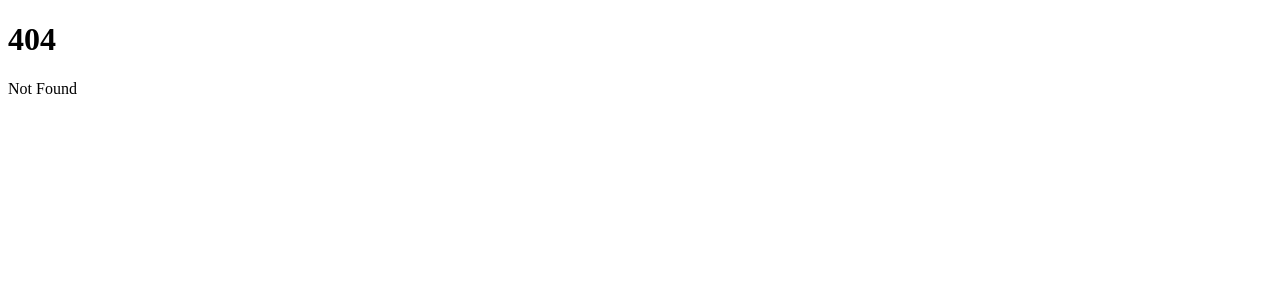
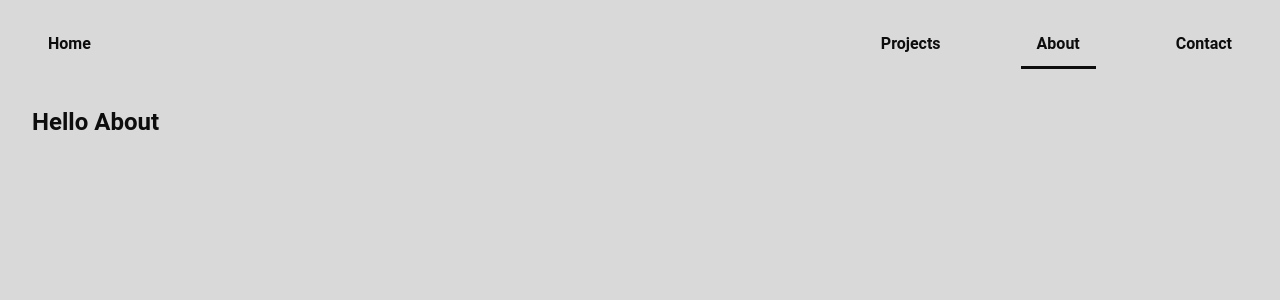
Before and after one commit to GraysonnG/portfolio-2023, a SvelteKit app: page /about in a window 1280 px wide. Before the commit this address had no page. Shown: the top 300 px of the page. Built offline with nearby package versions, Linux system fonts and the light colour scheme; a web font is replaced by a local one.

Commit message:
first pass at structure

```diff
--- /dev/null
+++ b/src/animations/shrink.ts
@@ -0,0 +1,35 @@
+import type { EasingFunction } from 'svelte/transition';
+import { cubicInOut } from 'svelte/easing';
+
+type Direction = 'top' | 'bottom' | 'left' | 'right' | 'horizontal' | 'vertical';
+interface Options {
+	duration?: number;
+	delay?: number;
+	direction?: Direction;
+	easing?: EasingFunction;
+}
+
+export function shrink(
+	node: HTMLElement,
+	{ delay = 0, duration = 600, direction = 'top', easing = cubicInOut }: Options
+) {
+	const isVertical = direction === 'top' || direction === 'bottom' || direction === 'horizontal';
+
+	return {
+		delay,
+		duration,
+		easing,
+		css: (t: number) => {
+			const box = node.getBoundingClientRect();
+			const width = box.width;
+			const height = box.height;
+			node.style.setProperty(direction, '0');
+
+			return `
+        width: ${isVertical ? width : width * t}px;
+        height: ${isVertical ? height * t : height}px;
+        ${direction}: 0;
+      `;
+		}
+	};
+}
--- /dev/null
+++ b/src/components/Navigation.svelte
@@ -0,0 +1,253 @@
+<script lang="ts">
+  import { page } from "$app/stores";
+	import { onMount } from "svelte";
+  $: path = $page.url.pathname;
+
+  let puck: HTMLElement;
+
+  const movePuckToRect = (rect: DOMRect) => {
+    puck.style.width = `${rect.width}px`
+    puck.style.height = `${rect.height}px`
+    puck.style.left = `${rect.left}px`
+    puck.style.top = `${rect.y}px`
+  }
+
+  const movePuckToCurrentElement = () => {
+    const currentElement = document.querySelector(".active")
+
+    puck.style.setProperty("border-color", getComputedStyle(currentElement as HTMLElement).color)
+
+    if (currentElement) {
+      const rect = currentElement.getBoundingClientRect()
+      movePuckToRect(rect)
+    }
+  }
+
+  const handleMouseOver = (e: MouseEvent) => {
+    const target = (e.target as HTMLElement)
+    const rect = target.getBoundingClientRect()
+
+    console.log(e)
+
+    puck.style.setProperty("border-color", getComputedStyle(target).color)
+
+    movePuckToRect(rect)
+  }
+
+  const handleMouseOut = (e: MouseEvent) => {
+    movePuckToCurrentElement()
+  }
+
+  onMount(() => {
+    const currentElement = document.querySelector(".active")
+    if (currentElement) {
+      const rect = currentElement.getBoundingClientRect()
+      movePuckToRect(rect)
+    }
+
+    const unsub = page.subscribe(page => {
+      if (page.route.id) {
+        const element = document.querySelector(`a[href~="${page.route.id}"]`)
+        if (!element) return;
+        const rect = element.getBoundingClientRect()
+        movePuckToRect(rect)
+      }
+    })
+
+    return () => {
+      unsub()
+    }
+  })
+
+  $: split = $page.route.id === "/"
+
+</script>
+
+<svelte:window on:resize={movePuckToCurrentElement}/>
+
+<aside>
+  <div class="container" class:split>
+    <nav on:mouseleave={handleMouseOut} on:blur={() => {}}>
+      <ul>
+        <li>
+          <a
+            on:mouseover={handleMouseOver} on:focus={() => {}}
+            href="/"
+            class:active={path === "/"}>Home</a>
+          <a
+            on:mouseover={handleMouseOver} on:focus={() => {}}
+            aria-hidden="true"
+            href="/"
+            class={"mobile"}
+            class:active={path === "/"}>
+            <i class="fa-solid fa-house"></i>
+          </a>
+        </li>
+        <li>
+          <a
+            on:mouseover={handleMouseOver} on:focus={() => {}}
+            href="/projects"
+            class:active={path === "/projects"}>Projects</a>
+          <a
+            on:mouseover={handleMouseOver} on:focus={() => {}}
+            aria-hidden="true"
+            href="/projects"
+            class={"mobile"}
+            class:active={path === "/projects"}>
+            <i class="fa-solid fa-user"></i>
+          </a>
+        </li>
+        <li>
+          <a
+            on:mouseover={handleMouseOver} on:focus={() => {}}
+            href="/about"
+            class:active={path === "/about"}>About</a>
+          <a
+            on:mouseover={handleMouseOver} on:focus={() => {}}
+            aria-hidden="true"
+            href="/about"
+            class={"mobile"}
+            class:active={path === "/about"}>
+            <i class="fa-solid fa-user"></i>
+          </a>
+        </li>
+        <li>
+          <a
+            on:mouseover={handleMouseOver} on:focus={() => {}}
+            href="/contact"
+            class:active={path === "/contact"}>Contact</a>
+          <a
+            on:mouseover={handleMouseOver} on:focus={() => {}}
+            aria-hidden="true"
+            href="/contact"
+            class={"mobile"}
+            class:active={path === "/contact"}>
+            <i class="fa-solid fa-envelope"></i>
+          </a>
+        </li>
+      </ul>
+      <div bind:this={puck} class="puck"></div>
+    </nav>
+  </div>
+</aside>
+
+
+
+<style>
+  aside {
+    display: flex;
+    justify-content: center;
+  }
+
+  .container {
+    width: 100%;
+  }
+
+  nav {
+    position: relative;
+  }
+
+  .puck {
+    position: fixed;
+    width: 0;
+    height: 0;
+    border-bottom: 3px solid var(--color-dark);
+    left: 0;
+    top: 0;
+    z-index: -1;
+    transition: left 600ms, width 600ms, border 600ms;
+
+  }
+
+  ul {
+    list-style: none;
+    margin: 0;
+    padding: 2em;
+    display: flex;
+    gap: 4em;
+  }
+
+  a {
+    padding: 1em;
+    text-decoration: none;
+  }
+
+  a.mobile {
+    display: none;
+  }
+
+  li > a {
+    font-weight: 600;
+    font-stretch: 100%;
+    transition: color 600ms ease-in-out;
+    color: var(--color-dark);
+  }
+
+  li:first-child {
+    flex-grow: 1;
+  }
+
+  .container:not(.split) .puck {
+    border-color: var(--color-dark) !important;
+  }
+
+  .split li:not(:first-child) > a {
+    color: white;
+  }
+
+  @media screen and (max-width: 600px) {
+    aside {
+      position: fixed;
+      bottom: 0;
+      left: 0;
+      width: 100vw;
+      background-color: var(--color-background);
+      box-shadow: 0 0 1em rgb(0, 0, 0, 0.5);
+    }
+
+    aside::before {
+      content: "";
+      position: absolute;
+      left: 0;
+      top: 0;
+      width: 100%;
+      height: 100%;
+      background-color: rgb(255,255,255,0.05);
+    }
+
+
+    ul {
+      gap: 0;
+      padding: 0.25em 0em;
+      justify-content: space-around;
+    }
+
+    li:first-child {
+      flex-grow: 0;
+    }
+
+    .puck {
+      display: none;
+    }
+
+    a.mobile {
+      display: block;
+      padding: 1em 2em;
+    }
+
+    a.mobile.active {
+      background-color: rgb(255,255,255,0.1);
+      border-radius: 0.5em;
+    }
+
+    a:not(.mobile) {
+      display: none;
+    }
+  }
+
+  @media screen and (max-width: 350px) {
+    a.mobile {
+      padding: 1em 1.5em;
+    }
+  }
+</style>
--- /dev/null
+++ b/src/components/Transition.svelte
@@ -0,0 +1,25 @@
+<script lang="ts">
+  import { navigating } from "$app/stores"
+
+  interface Transition {
+    transition: Function;
+    options: any;
+  }
+
+  export let outtr: Transition
+  export let intr: Transition
+
+  $: trin = intr.transition
+  $: trout = outtr.transition
+</script>
+
+{#key $navigating}
+    {#if !$navigating}
+      <div in:trin={intr.options} out:trout={outtr.options}>
+        <slot />
+      </div>
+    {/if}
+{/key}
+
+<style>
+</style>
--- /dev/null
+++ b/src/routes/+layout.svelte
@@ -0,0 +1,75 @@
+<script lang="ts">
+  import '../styles/global.css'
+  import '../styles/fonts.css'
+  import Navigation from '../components/Navigation.svelte';
+  import { page } from "$app/stores"
+	import { fly } from 'svelte/transition';
+	import Transition from '../components/Transition.svelte';
+  import img from "../assets/hero-image.avif";
+	import { shrink } from '../animations/shrink';
+	import { cubicIn } from 'svelte/easing';
+
+  const duration = 600;
+  $: delay = duration + 10;
+</script>
+
+<Navigation />
+<main>
+  <Transition
+    intr={{
+      transition: fly,
+      options: { x: -200, duration, delay }
+    }}
+    outtr={{
+      transition: fly,
+      options: { x: 200, duration, easing: cubicIn }
+    }}>
+    <slot />
+  </Transition>
+</main>
+
+{#if $page.route.id === '/'}
+  <div transition:shrink={{ direction: 'right' }}>
+    <img src={img} alt="">
+  </div>
+{/if}
+
+
+<style>
+  main {
+    padding: 1em 2em;
+  }
+
+  div {
+    position: fixed;
+    top: 0;
+    right: 0;
+    width: 50vw;
+    height: 100vh;
+    z-index: -2;
+    isolation: isolate;
+  }
+
+  div::after {
+    content: "";
+    position: absolute;
+    inset: 0;
+    background-color: #0C001C;
+    backdrop-filter: blur(10px);
+    opacity: 0.8;
+    z-index: 2;
+  }
+
+  div > img {
+    width: 100%;
+    height: 100%;
+    object-fit: cover;
+  }
+
+
+  @media screen and (max-width: 600px) {
+    main {
+      padding: 1em;
+    }
+  }
+</style>
--- a/src/routes/+page.svelte
+++ b/src/routes/+page.svelte
@@ -1,2 +1,32 @@
-<h1>Welcome to SvelteKit</h1>
-<p>Visit <a href="https://kit.svelte.dev">kit.svelte.dev</a> to read the documentation</p>
+<svelte:head>
+  <title>Home</title>
+</svelte:head>
+
+<section class="container">
+  <h1>Grayson Gullion</h1>
+  <p>Front-End Software Engineer</p>
+</section>
+
+<style>
+  section {
+    font-style: normal;
+
+    text-transform: uppercase;
+
+  }
+
+  h1 {
+    font-weight: 900;
+    font-stretch: 110%;
+    font-size: 12em;
+    line-height: .9;
+    color: var(--color-primary);
+  }
+
+  p {
+    font-weight: 900;
+    font-stretch: 125%;
+    font-size: 2em;
+    padding-left: 1rem;
+  }
+</style>
--- /dev/null
+++ b/src/routes/about/+page.svelte
@@ -0,0 +1,5 @@
+<section class="container">
+  <h1>
+    Hello About
+  </h1>
+</section>
--- /dev/null
+++ b/src/routes/contact/+page.svelte
@@ -0,0 +1,5 @@
+<section class="container">
+  <h1>
+    Hello Contact
+  </h1>
+</section>
--- /dev/null
+++ b/src/routes/projects/+page.svelte
@@ -0,0 +1,5 @@
+<section class="container">
+  <h1>
+    Hello Projects
+  </h1>
+</section>
```
Also changed, not shown: src/assets/hero-image.avif (added).
